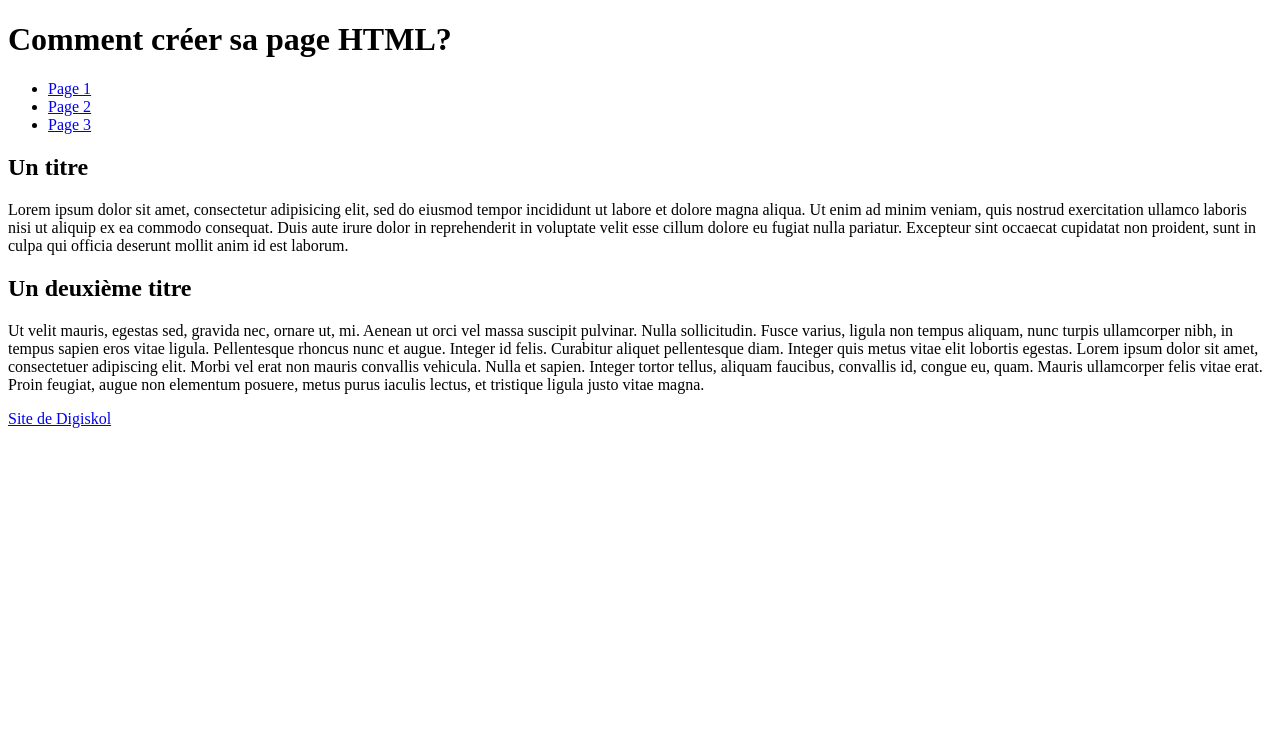
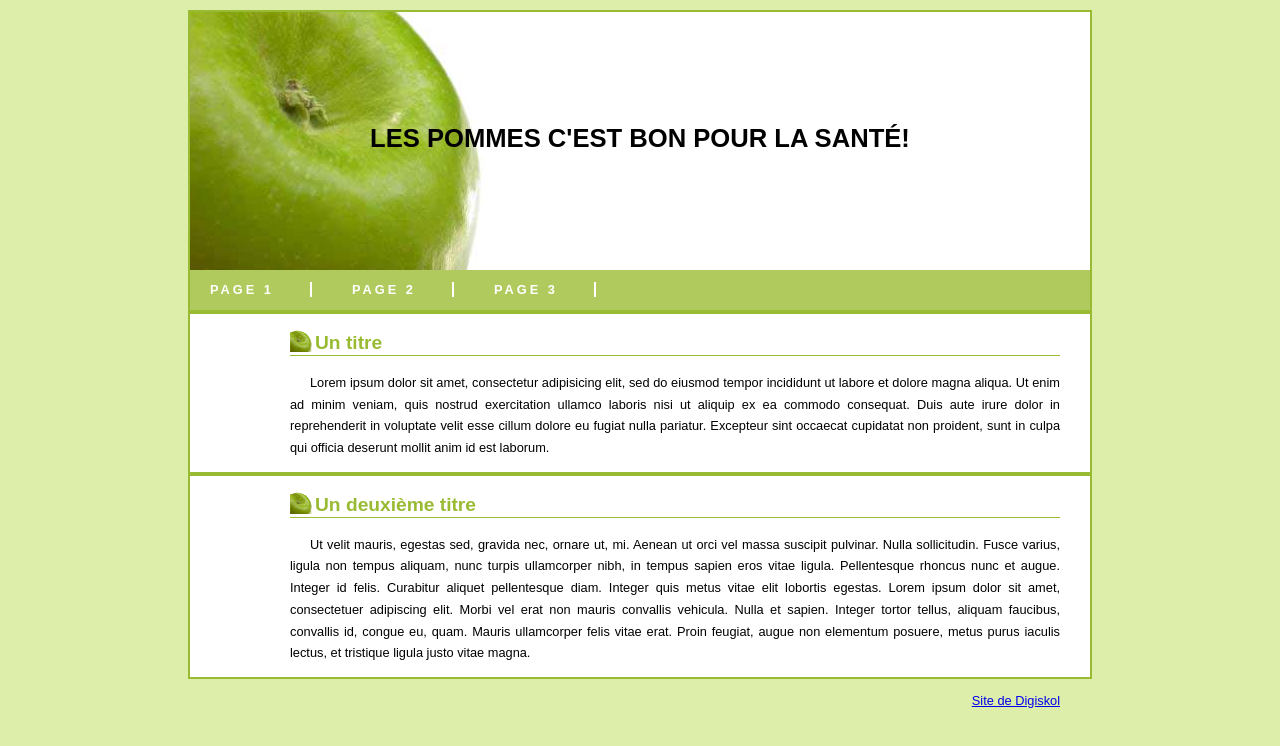
Before and after one commit to Thatoo/sitetest, a plain HTML site: page index.html in a window 1280 px wide. Drawn offline with Linux system fonts and the light colour scheme.

Commit message:
les pommes, c'est bon pour la santé

```diff
--- a/index.html
+++ b/index.html
@@ -2,11 +2,13 @@
 <html lang="fr">
 	<head>
     <meta charset="utf-8" />
-		<title>Comment créer sa page HTML?</title>
+		<title>Les pommes c'est bon pour la santé!</title>
+    <link rel="stylesheet" href="style.css"/>
 	</head>
 	<body>
+
     <div id="conteneur">
-      <h1>Comment créer sa page HTML?</h1>
+      <h1 id="header"><a href="#">Les pommes c'est bon pour la santé!</a></h1>
       <nav>
         <ul id="menu">
           <li><a href="#">Page 1</a></li>
@@ -14,13 +16,19 @@
           <li><a href="#">Page 3</a></li>
         </ul>
       </nav>
+    </div>
 
-    </div>
-    <h2>Un titre</h2>
-    <p>Lorem ipsum dolor sit amet, consectetur adipisicing elit, sed do eiusmod tempor incididunt ut labore et dolore magna aliqua. Ut enim ad minim veniam, quis nostrud exercitation ullamco laboris nisi ut aliquip ex ea commodo consequat. Duis aute irure dolor in reprehenderit in voluptate velit esse cillum dolore eu fugiat nulla pariatur. Excepteur sint occaecat cupidatat non proident, sunt in culpa qui officia deserunt mollit anim id est laborum.</p>
-    <h2>Un deuxième titre</h2>
-    <p>Ut velit mauris, egestas sed, gravida nec, ornare ut, mi. Aenean ut orci vel massa suscipit pulvinar. Nulla sollicitudin. Fusce varius, ligula non tempus aliquam, nunc turpis ullamcorper nibh, in tempus sapien eros vitae ligula. Pellentesque rhoncus nunc et augue. Integer id felis. Curabitur aliquet pellentesque diam. Integer quis metus vitae elit lobortis egestas. Lorem ipsum dolor sit amet, consectetuer adipiscing elit. Morbi vel erat non mauris convallis vehicula. Nulla et sapien. Integer tortor tellus, aliquam faucibus, convallis id, congue eu, quam. Mauris ullamcorper felis vitae erat. Proin feugiat, augue non elementum posuere, metus purus iaculis lectus, et tristique ligula justo vitae magna.</p>
-    <a href="https://digiskol.bzh">Site de Digiskol</a>
+		<div class="contenu">
+			<h2>Un titre</h2>
+			<p>Lorem ipsum dolor sit amet, consectetur adipisicing elit, sed do eiusmod tempor incididunt ut labore et dolore magna aliqua. Ut enim ad minim veniam, quis nostrud exercitation ullamco laboris nisi ut aliquip ex ea commodo consequat. Duis aute irure dolor in reprehenderit in voluptate velit esse cillum dolore eu fugiat nulla pariatur. Excepteur sint occaecat cupidatat non proident, sunt in culpa qui officia deserunt mollit anim id est laborum.</p>
+		</div>
+		<div class="contenu">
+			<h2>Un deuxième titre</h2>
+			<p>Ut velit mauris, egestas sed, gravida nec, ornare ut, mi. Aenean ut orci vel massa suscipit pulvinar. Nulla sollicitudin. Fusce varius, ligula non tempus aliquam, nunc turpis ullamcorper nibh, in tempus sapien eros vitae ligula. Pellentesque rhoncus nunc et augue. Integer id felis. Curabitur aliquet pellentesque diam. Integer quis metus vitae elit lobortis egestas. Lorem ipsum dolor sit amet, consectetuer adipiscing elit. Morbi vel erat non mauris convallis vehicula. Nulla et sapien. Integer tortor tellus, aliquam faucibus, convallis id, congue eu, quam. Mauris ullamcorper felis vitae erat. Proin feugiat, augue non elementum posuere, metus purus iaculis lectus, et tristique ligula justo vitae magna.</p>
+			<p id="footer"><a href="https://digiskol.bzh">Site de Digiskol</a></p>
+		</div>
+
+
 
 	</body>
 </html>
--- /dev/null
+++ b/style.css
@@ -0,0 +1,77 @@
+body {
+  margin: 10px 0;
+  padding: 0;
+  text-align: center;
+  font: 0.8em "Fira Sans", sans-serif;
+  background-color: #dea;
+}
+
+div {
+  width: 770px;
+  margin: 0 auto;
+  text-align: left;
+  background-color: #fff;
+  border: 2px solid #9b3;
+}
+
+#header {
+  height: 258px;
+  background: url("apple.jpg") no-repeat left top;
+  margin: 0;
+  text-align: center;
+}
+#header a {
+  font-weight: bold;
+  color: #000;
+  text-decoration: none;
+  text-transform: uppercase;
+  position: relative;
+  top: 112px;
+}
+
+#conteneur {
+  width : 900px;
+}
+.contenu {
+  padding: 0 30px 0 100px;
+}
+.contenu h2 {
+  color: #9b3;
+  border-bottom: 1px solid #9b3;
+  padding-left: 25px;
+  line-height: 25px;
+  background: url("little_apple.gif") no-repeat left top;
+}
+.contenu p {
+  text-align: justify;
+  text-indent: 20px;
+  line-height: 1.7em;
+}
+
+#footer {
+  float: right;
+}
+
+#menu {
+  list-style-type: none;
+  height: 40px;
+  margin: 0;
+  padding: 0;
+  background-color: #b0ca5d;
+}
+
+#menu li {
+  float: left;
+  margin: 12px 20px 7px 20px;
+}
+
+#menu li a {
+  width: 100px;
+  display: block;
+  font-weight: bold;
+  color: #fff;
+  text-decoration: none;
+  text-transform: uppercase;
+  letter-spacing: 3px;
+  border-right: 2px solid #fff;
+}
```
Also changed, not shown: apple.jpg (added), little_apple.gif (added).
